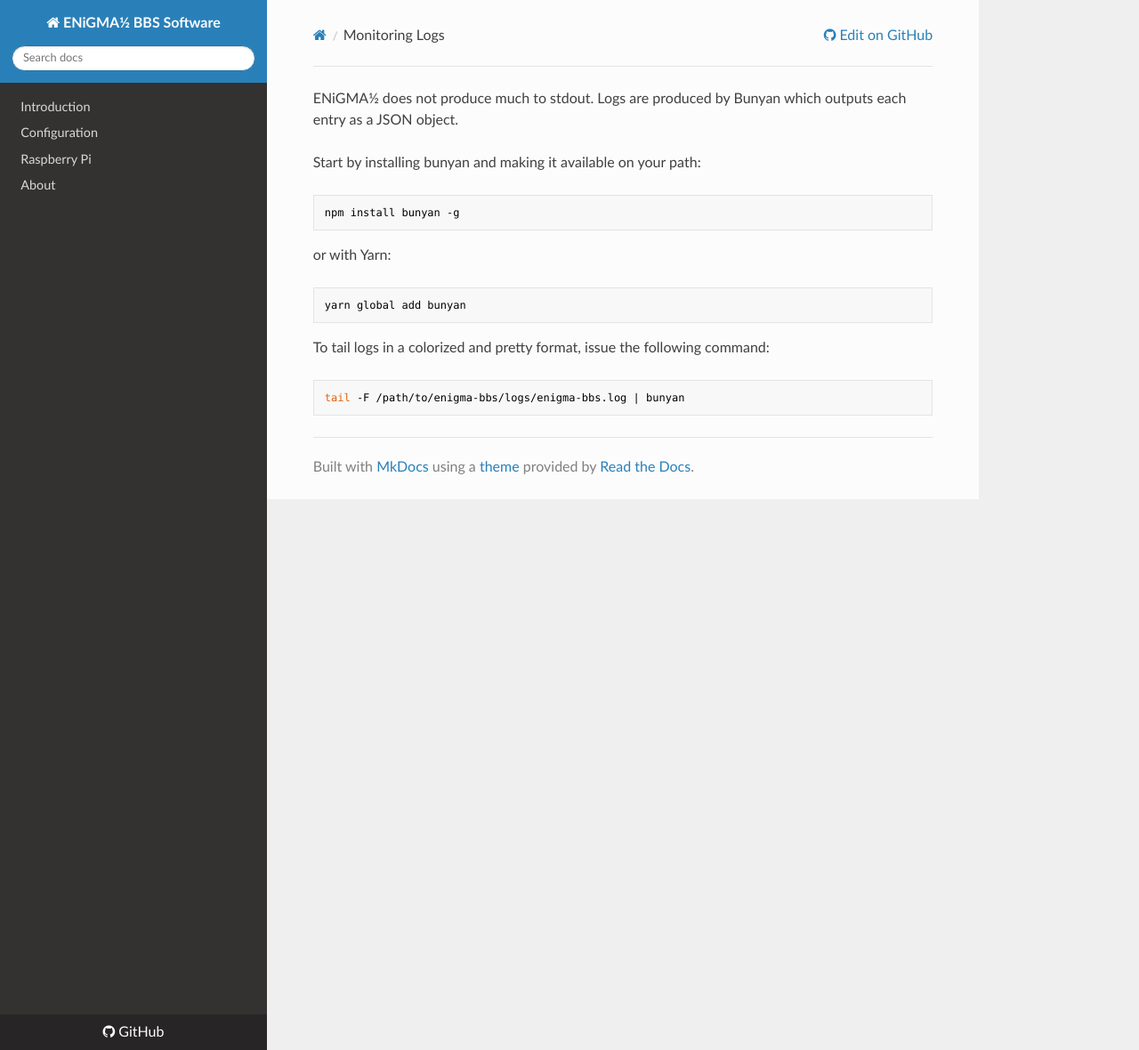
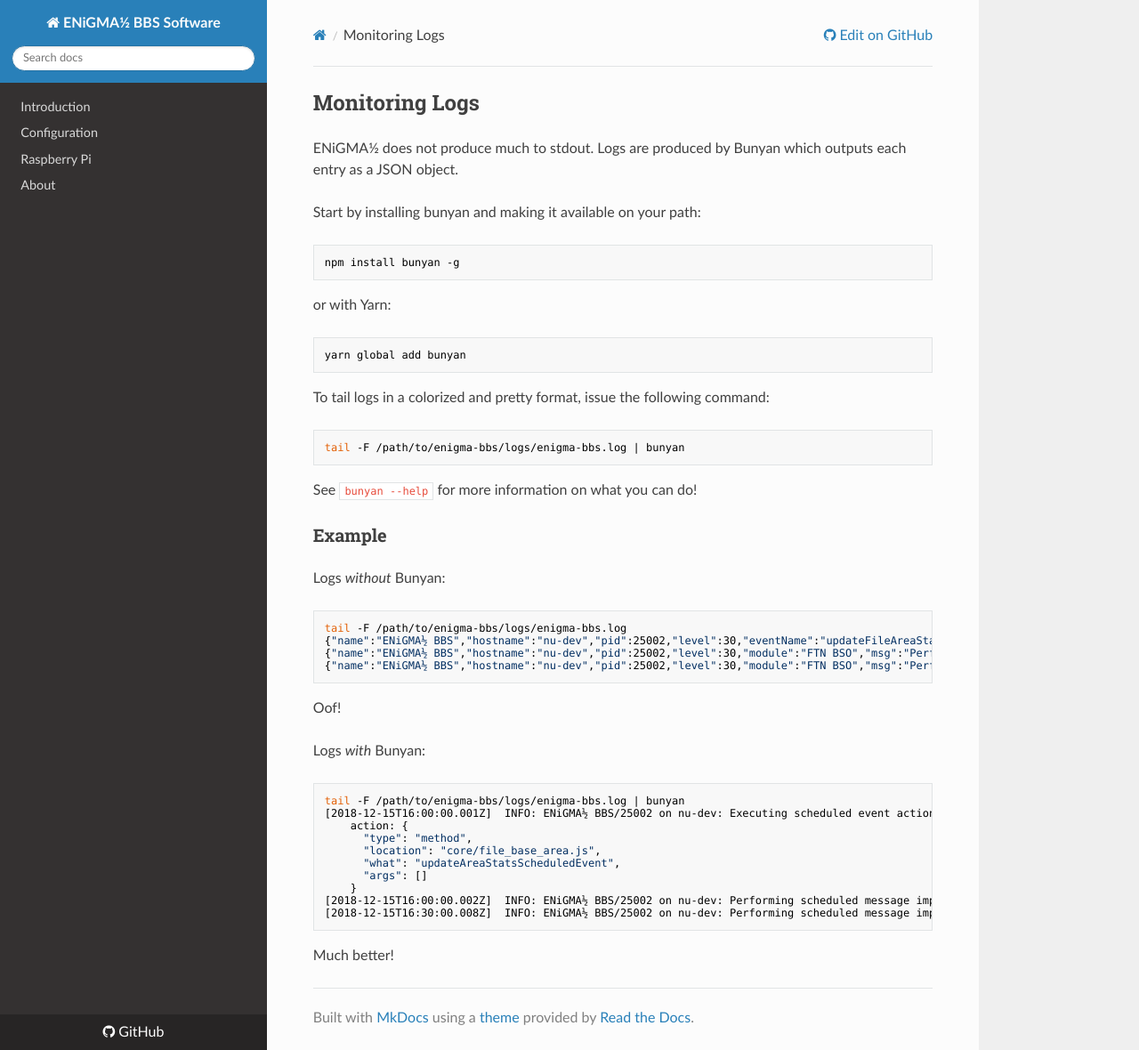
Before and after one commit to NuSkooler/enigma-bbs, an MkDocs documentation site: the page built from docs/troubleshooting/monitoring-logs.md, in a window 1280 px wide and 1180 px high. Shown: the whole window at 89% size. Built offline with MkDocs 1.6.1, drawn with Linux system fonts in a browser that asks for light colours; nearby versions of some CDN libraries; old or Windows-style settings are respelled for this version of MkDocs.

Commit message:
Various doc updates

````diff
--- a/docs/troubleshooting/monitoring-logs.md
+++ b/docs/troubleshooting/monitoring-logs.md
@@ -2,6 +2,7 @@
 layout: page
 title: Monitoring Logs
 ---
+## Monitoring Logs
 ENiGMA½ does not produce much to stdout. Logs are produced by Bunyan which outputs each entry as a JSON object.
 
 Start by installing bunyan and making it available on your path:
@@ -19,3 +20,32 @@ To tail logs in a colorized and pretty format, issue the following command:
 ```bash
 tail -F /path/to/enigma-bbs/logs/enigma-bbs.log | bunyan
 ```
+
+See `bunyan --help` for more information on what you can do!
+
+### Example
+Logs _without_ Bunyan:
+```bash
+tail -F /path/to/enigma-bbs/logs/enigma-bbs.log
+{"name":"ENiGMA½ BBS","hostname":"nu-dev","pid":25002,"level":30,"eventName":"updateFileAreaStats","action":{"type":"method","location":"core/file_base_area.js","what":"updateAreaStatsScheduledEvent","args":[]},"reason":"Schedule","msg":"Executing scheduled event action...","time":"2018-12-15T16:00:00.001Z","v":0}
+{"name":"ENiGMA½ BBS","hostname":"nu-dev","pid":25002,"level":30,"module":"FTN BSO","msg":"Performing scheduled message import/toss...","time":"2018-12-15T16:00:00.002Z","v":0}
+{"name":"ENiGMA½ BBS","hostname":"nu-dev","pid":25002,"level":30,"module":"FTN BSO","msg":"Performing scheduled message import/toss...","time":"2018-12-15T16:30:00.008Z","v":0}
+```
+
+Oof!
+
+Logs _with_ Bunyan:
+```bash
+tail -F /path/to/enigma-bbs/logs/enigma-bbs.log | bunyan
+[2018-12-15T16:00:00.001Z]  INFO: ENiGMA½ BBS/25002 on nu-dev: Executing scheduled event action... (eventName=updateFileAreaStats, reason=Schedule)
+    action: {
+      "type": "method",
+      "location": "core/file_base_area.js",
+      "what": "updateAreaStatsScheduledEvent",
+      "args": []
+    }
+[2018-12-15T16:00:00.002Z]  INFO: ENiGMA½ BBS/25002 on nu-dev: Performing scheduled message import/toss... (module="FTN BSO")
+[2018-12-15T16:30:00.008Z]  INFO: ENiGMA½ BBS/25002 on nu-dev: Performing scheduled message import/toss... (module="FTN BSO")
+```
+
+Much better!
````
Also changed, not shown: docs/installation/install-script.md (+6 -5 lines), docs/messageareas/message-networks.md (+47 -10 lines).
